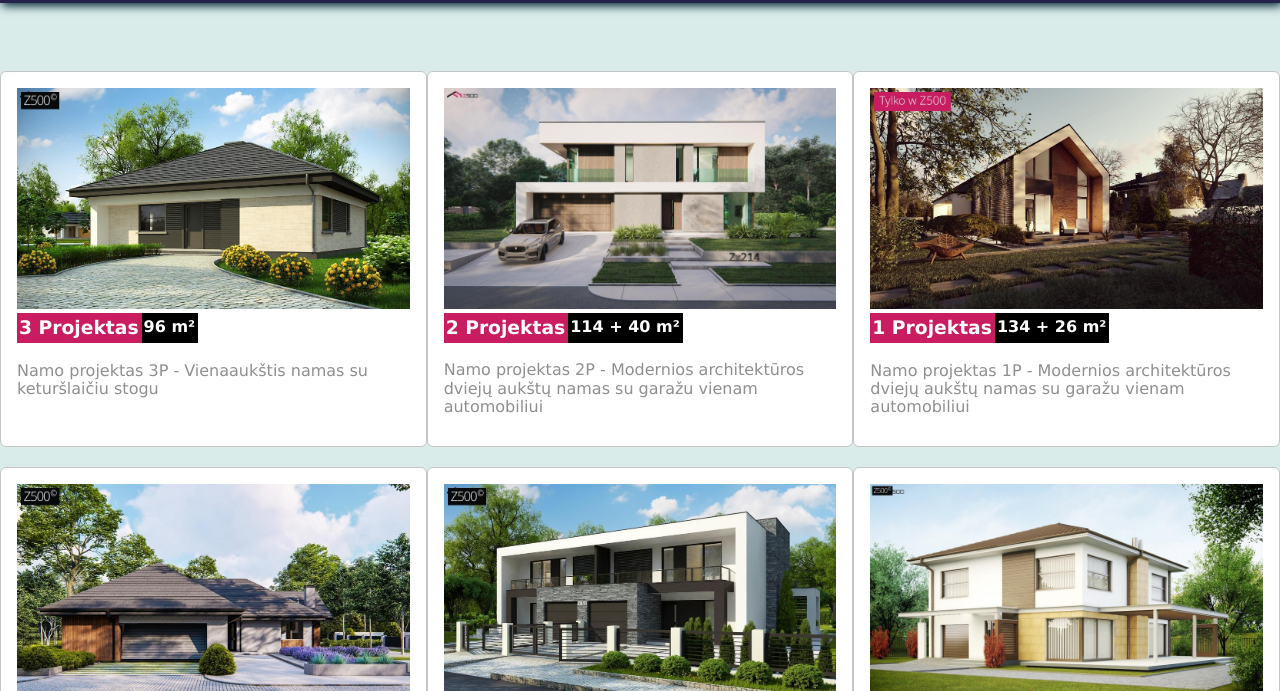
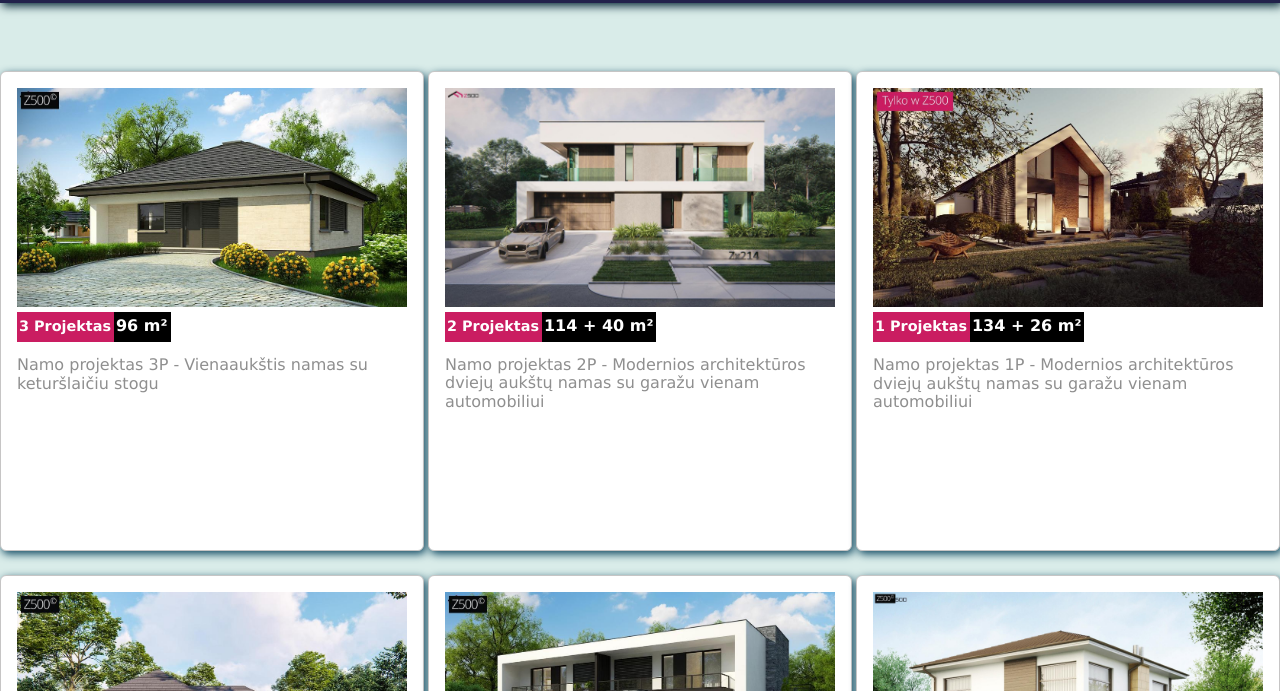
Before and after one commit to K-Rimantas-Sav/Tavo-Namas, a plain HTML site: page index.html in a window 1280 px wide. Shown: the part 109-800 px from the top of the page. Drawn offline with nearby package versions, Linux system fonts and the light colour scheme; a script that the page names is missing.

Commit message:
media 1024 add

```diff
--- a/scss/_media.scss
+++ b/scss/_media.scss
@@ -17,5 +17,20 @@
   .projektai {
     display: grid;
     grid-template-columns: repeat(3, 1fr);
+    gap: 4px;
+  }
+  .projektas {
+    height: 20rem;
+    box-shadow: 2px 3px 9px 0px rgb(13, 71, 96);
+  }
+  .pojektoUzrasai h3 {
+    height: 30px;
+    font-size: 0.9em;
+    padding-top: 0.4rem;
   }
 }
+@media screen and (min-width: 1024px) {
+  .projektas {
+    height: 30rem;
+  }
+}
```
Also changed, not shown: css/main.css, 1 other file.
